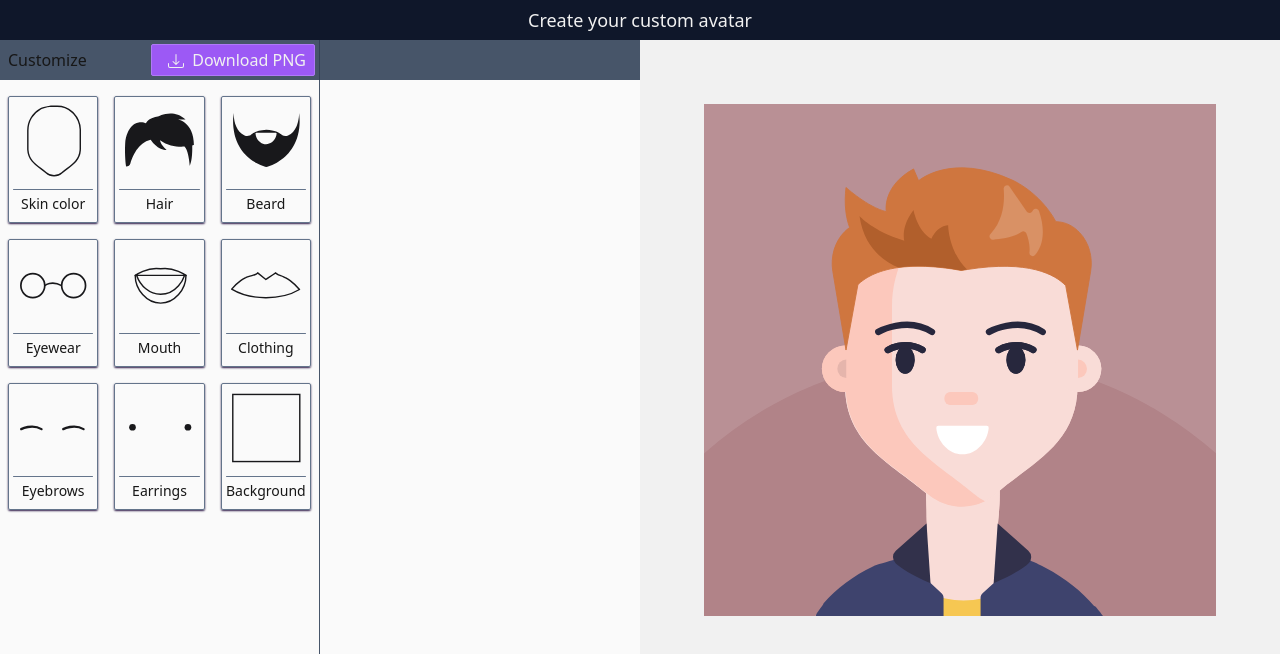
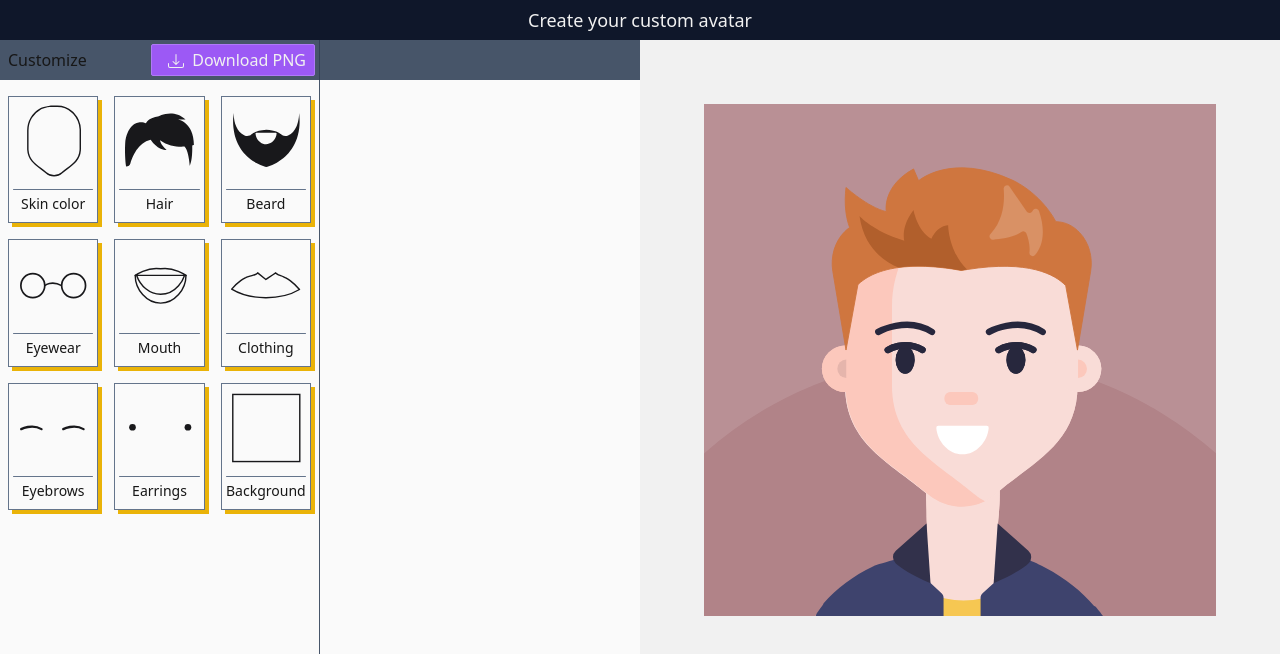
Before and after one commit to R15NTL/avatar-creator, a React (Create React App) app: page / in a window 1280 px wide. Shown: the top 654 px of the page. Built offline with nearby package versions, Linux system fonts and the light colour scheme.

Commit message:
Avatar option buttons block shadow created

```diff
--- a/src/components/buttons/AvatarOptionButton.jsx
+++ b/src/components/buttons/AvatarOptionButton.jsx
@@ -12,16 +12,19 @@ function AvatarOptionButton({ icon, title, buttonIndex }) {
   );
   const [hover, setHover] = useState(false);
 
+  const isSelected = clickedButtonIndex === buttonIndex;
+
   return (
+    <div className="relative m-2">
       <button
-      className={`text-center border border-slate-500 m-2 p-1 rounded-sm shadow-sm shadow-singlePlayer850
+        className={`text-center border  p-1 z-10 relative w-full
     transition duration-200 ease-in-out
-    hover:bg-slate-600
-    active:bg-singlePlayer550  active:border-slate-500
+    hover:bg-slate-600  border-slate-500
+    active:bg-singlePlayer550
     ${
-      clickedButtonIndex === buttonIndex
-        ? " bg-singlePlayer500 border-singlePlayer400 hover:bg-singlePlayer400 hover:border-singlePlayer250"
-        : "hover:bg-slate-600 "
+      isSelected
+        ? " bg-singlePlayer200 hover:bg-singlePlayer100 translate-x-1 translate-y-1"
+        : "bg-neutral-50 hover:bg-neutral-200 "
     }
     `}
         onMouseEnter={() => setHover(true)}
@@ -60,6 +63,12 @@ function AvatarOptionButton({ icon, title, buttonIndex }) {
         ></div>
         <p className=" my-1 font-light text-sm">{title}</p>
       </button>
+      <span
+        className={`absolute bg-yellow-500 inset-0 translate-x-1 translate-y-1 ${
+          isSelected ? "" : ""
+        }`}
+      />
+    </div>
   );
 }
 
```
Lines whose indentation alone changed are shown as unchanged.
